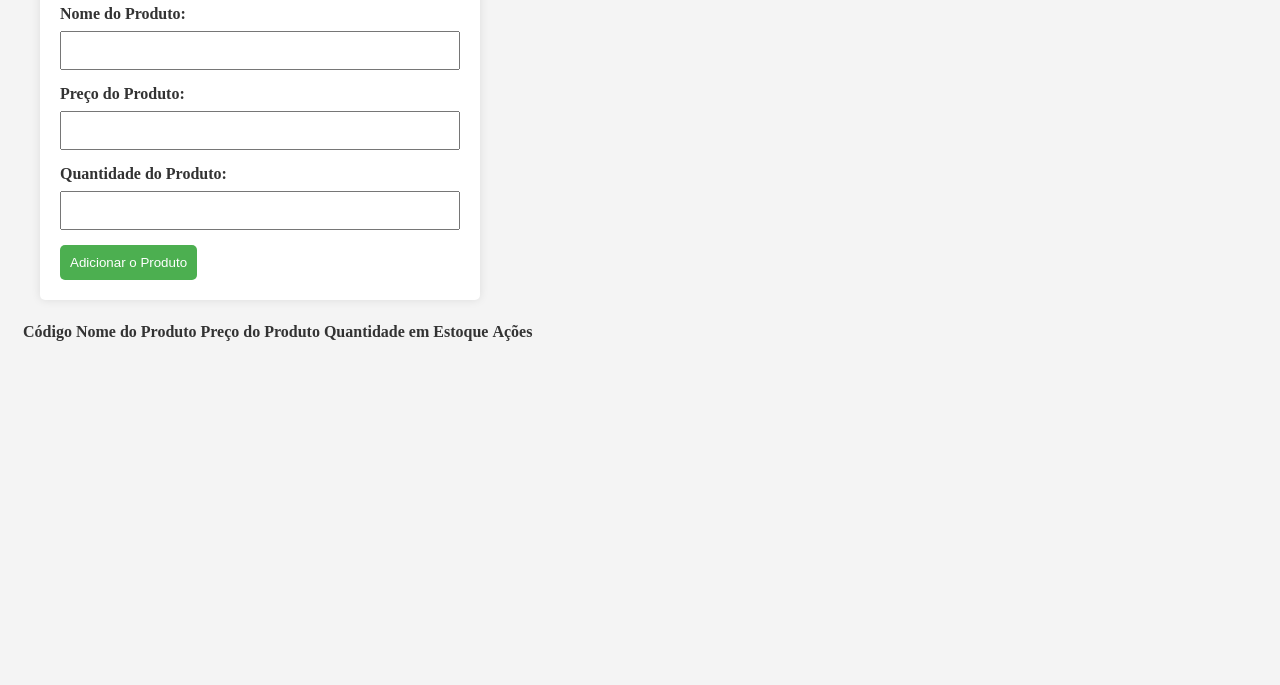
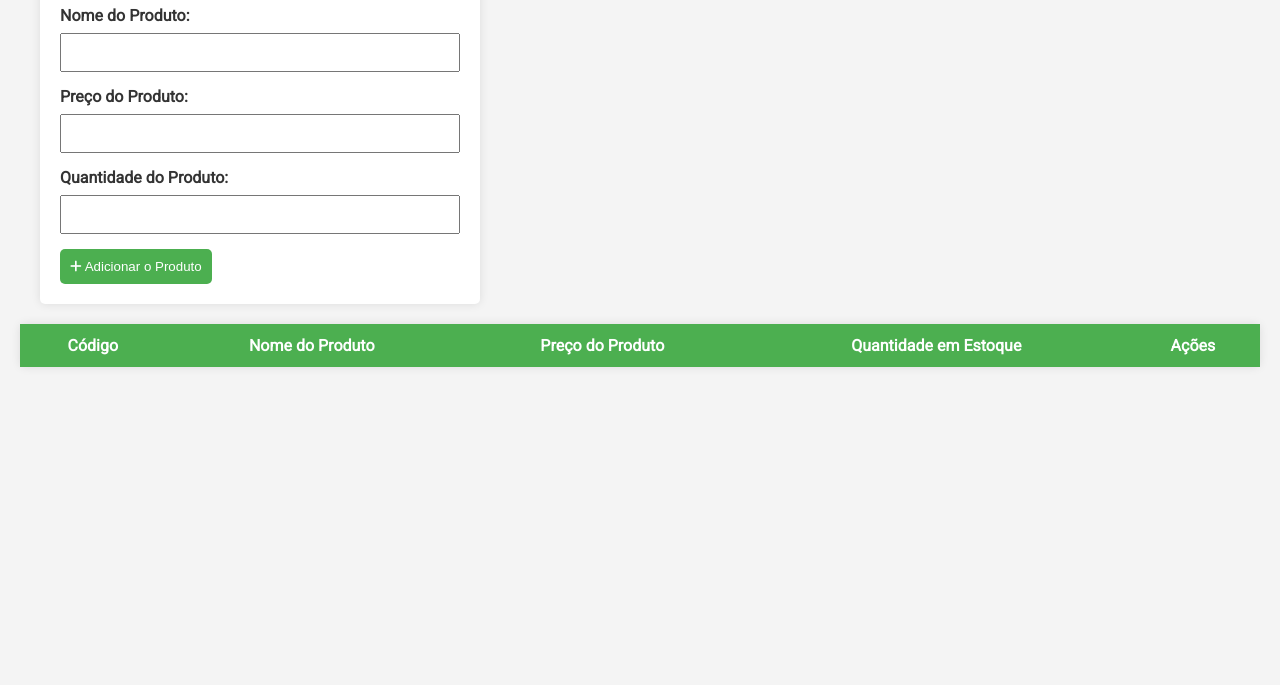
Before and after one commit to matheusesdev/Estudos, a plain HTML site: page CRUD/index.html in a window 1280 px wide. Shown: the part 115-800 px from the top of the page. Drawn offline with Linux system fonts and the light colour scheme.

Commit message:
update js

```diff
--- a/CRUD/css/style.css
+++ b/CRUD/css/style.css
@@ -1,4 +1,5 @@
 body{
+    font-family: 'Roboto', sans-serif;
     background-color: #f4f4f4;
     color: #333;
     margin: 20px;
@@ -37,4 +38,26 @@ button{
     border: none;
     border-radius: 5px;
     cursor: pointer;
+
 }
+
+button:hover{
+ background-color: #45e049;
+}
+
+table{
+    align-items: center;
+    width: 100%;
+    margin-bottom: 20px;
+    border-collapse: collapse;
+    background-color: #fff;
+    border-radius: 5px;
+    box-shadow: 0 0 10px rgba(0, 0, 0, 0.1);
+}
+
+th{
+    padding: 12px;
+    text-align: center;
+    background-color: #4caf50;
+    color: white;
+}
--- a/CRUD/index.html
+++ b/CRUD/index.html
@@ -5,6 +5,10 @@
     <meta name="viewport" content="width=device-width, initial-scale=1.0">
     <title>CRUD DE PRODUTOS</title>
     <link rel="stylesheet" href="./css/style.css">
+    <link rel="stylesheet" href="https://cdnjs.cloudflare.com/ajax/libs/font-awesome/6.4.2/css/all.min.css" integrity="sha512-z3gLpd7yknf1YoNbCzqRKc4qyor8gaKU1qmn+CShxbuBusANI9QpRohGBreCFkKxLhei6S9CQXFEbbKuqLg0DA==" crossorigin="anonymous" referrerpolicy="no-referrer" />
+    <link rel="preconnect" href="https://fonts.googleapis.com">
+<link rel="preconnect" href="https://fonts.gstatic.com" crossorigin>
+<link href="https://fonts.googleapis.com/css2?family=Roboto&display=swap" rel="stylesheet">
 </head>
 <form>
     <h1>Meus Produtos Online</h1>
@@ -19,7 +23,7 @@
     <label for="productQtd">Quantidade do Produto:</label>
     <input type="text" id="productQtd">
 
-    <button type="submit">Adicionar o Produto</button>
+    <button type="submit"><i class="fa-solid fa-plus"></i>  Adicionar o Produto</button>
 </form>
 
 <table id="productTable">
@@ -35,6 +39,7 @@
     <tbody>
         <!-- Conteúdo da Tabela que será preenchido dinâmicamente via JavaScript. -->
     </tbody>
+    <script src="./js/productCrud.js"></script>
 </table>
 </body>
 </html>
--- /dev/null
+++ b/CRUD/js/productCrud.js
@@ -0,0 +1,22 @@
+class ProductCrud{
+    constructor(){
+        this.products = [];
+
+    }
+
+    //Adicionar um produto
+    addProduct(product){
+        this.products.push(product)
+    }
+
+    //Obter todos os produtos
+    getAllProducts(){
+       return this.products
+    }
+
+    getProductById(id){
+        return this.products.find(product => Number(product.id) === Number(id));
+    }
+}
+
+export {ProductCrud}
```
Also changed, not shown: CRUD/js/script.js (deleted).
